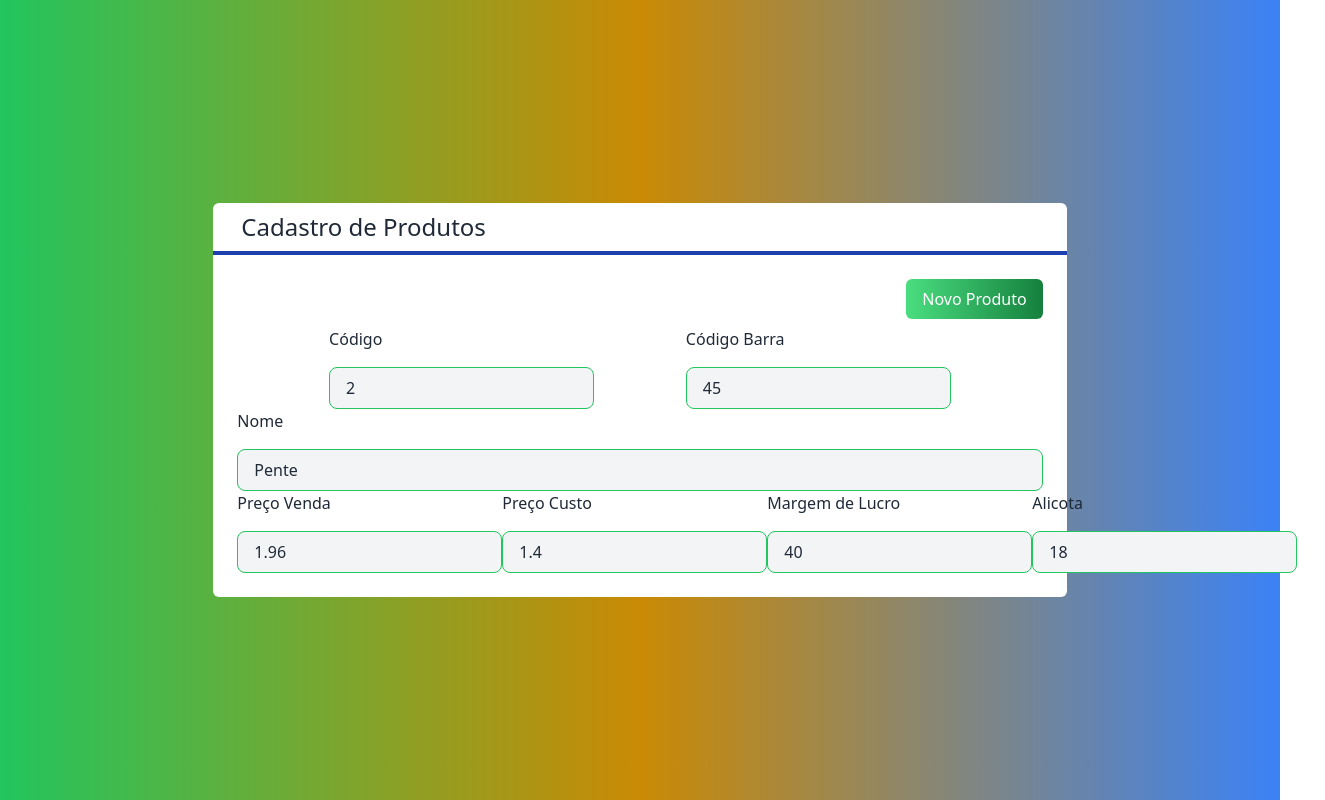
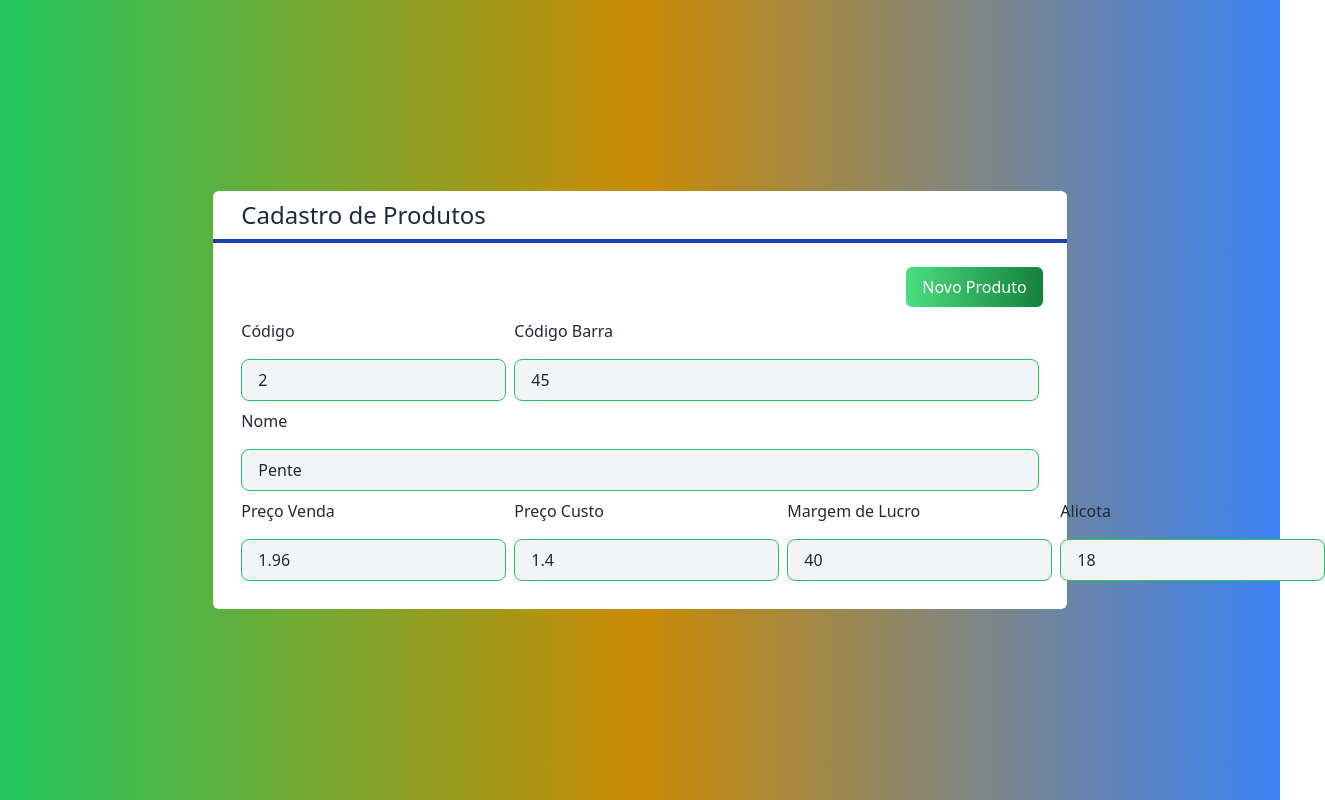
Before and after one commit to davidIsrael-rj/cadastro_produtos_Next.js, a Next.js app: page / in a window 1280 px wide. Shown: the whole page, 1325 px wide, since content can reach past the window. Built offline with nearby package versions, Linux system fonts and the light colour scheme.

Commit message:
Ajustes dos componentes do Formulário

```diff
--- a/src/components/Entrada.tsx
+++ b/src/components/Entrada.tsx
@@ -3,10 +3,11 @@ interface EntradaProps {
     texto: string
     valor: any
     somenteLeitura?: boolean
+    classNam?: string
 }
 export default function Entrada(props: EntradaProps) {
     return (
-        <div className={`flex flex-col `}>
+        <div className={`flex flex-col m-1 ${props.classNam}`}>
             <label className="mb-4" >{props.texto}</label>
             <input
                 type={props.tipo ?? 'text'}
--- a/src/components/Formulario.tsx
+++ b/src/components/Formulario.tsx
@@ -3,7 +3,7 @@ import Entrada from "./Entrada";
 import { useState } from "react";
 
 interface FormularioProps {
- produto: Produto
+    produto: Produto
 }
 export default function Formulario(props: FormularioProps) {
     const id = props.produto?.id
@@ -16,21 +16,21 @@ export default function Formulario(props: FormularioProps) {
 
     return (
         <div>
-            <div className="flex justify-evenly ">
+            <div className="flex justify-between items-center ">
 
-            {id ? (
-                <Entrada texto="Código" valor={id}/>
-            ):false}
-            <Entrada texto="Código Barra" valor={codBarra}/>
+                {id ? (
+                    <Entrada texto="Código" valor={id} somenteLeitura />
+                ) : false}
+                <Entrada texto="Código Barra" valor={codBarra} classNam="flex-1" />
             </div>
-            <Entrada texto="Nome" valor={nome}/>
+            <Entrada texto="Nome" valor={nome} />
 
-            <div className="flex justify-between">
+            <div className="flex justify-between items-center">
 
-            <Entrada texto="Preço Venda" valor={precVenda}/>
-            <Entrada texto="Preço Custo" valor={precCusto}/>
-            <Entrada texto="Margem de Lucro" valor={margem}/>
-            <Entrada texto="Alicota" valor={alicota}/>
+                <Entrada texto="Preço Venda" valor={precVenda} classNam="flex-1" />
+                <Entrada texto="Preço Custo" valor={precCusto} classNam="flex-1" />
+                <Entrada texto="Margem de Lucro" valor={margem} classNam="flex-1" />
+                <Entrada texto="Alicota" valor={alicota} classNam="flex-1" />
             </div>
         </div>
     )
```
